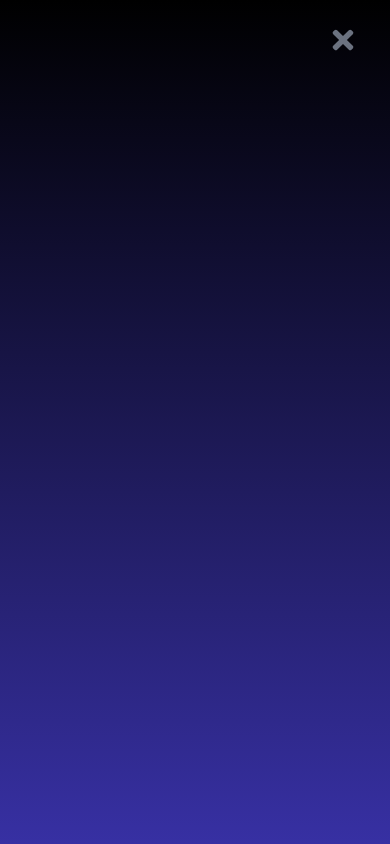
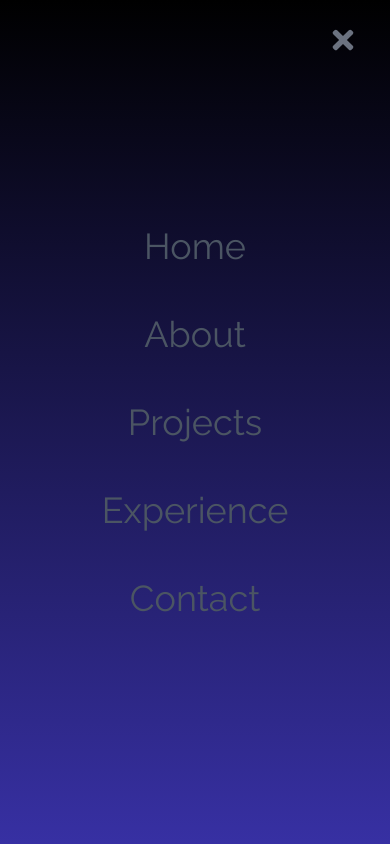
Before and after one commit to ivonamaria/react-portfolio, a React (Create React App) app: page / in a window 390 px wide. Both pictures are taken after a click on the element 351 px from the left and 40 px from the top of the page. Shown: the top 844 px of the page. Built offline with nearby package versions, Linux system fonts and the light colour scheme.

Commit message:
ptoject button fixed

```diff
--- a/src/components/Home.jsx
+++ b/src/components/Home.jsx
@@ -1,6 +1,7 @@
 import React from 'react'
 import heroimg from '../assets/portfolio/img/heroimg.png';
 import { MdOutlineArrowForward } from 'react-icons/md';
+import { Link } from 'react-scroll';
 
 const Home = () => {
   return (
@@ -10,9 +11,9 @@ const Home = () => {
         <div className='flex flex-col justify-center h-full'>
           <h2 className='text-4xl sm:text-7xl font-bold text-white'>I'm a Frontend Developer</h2>
           <p className='text-gray-500 py-4 max-m-md'>Lorem ipsum dolor sit amet consectetur adipisicing elit. Distinctio magnam vitae ipsum.</p>
-          <button className='group text-white w-fit px-6 py-3 my-2 flex items-centers rounded-md bg-gradient-to-r from-indigo-200 to-indigo-500 cursor-pointer'>Projects
+          <Link to="projects" smooth duration={500} className='group text-white w-fit px-6 py-3 my-2 flex items-centers rounded-md bg-gradient-to-r from-indigo-200 to-indigo-500 cursor-pointer'>Projects
             <span className='group-hover:rotate-90 duration-300'> <MdOutlineArrowForward size={25} className='ml-1' /> </span>
-          </button>
+          </Link>
         </div>
         <div>
           <img src={heroimg} alt="profile" className='rounded-3xl mx-auto w-2/3 md:w-full' />
--- a/src/components/NavBar.jsx
+++ b/src/components/NavBar.jsx
@@ -58,7 +58,7 @@ const links = [
 
 <li key={id} className='px-4 cursor-pointer capitalize py-6 text-4xl'>
 
-{/* <Link onClick={() => setNav(!nav)} to={link} smooth duration={500}> {link}</Link> */}
+<Link onClick={() => setNav(!nav)} to={link} smooth duration={500}> {link}</Link>
 
 </li>
 ))}
```
